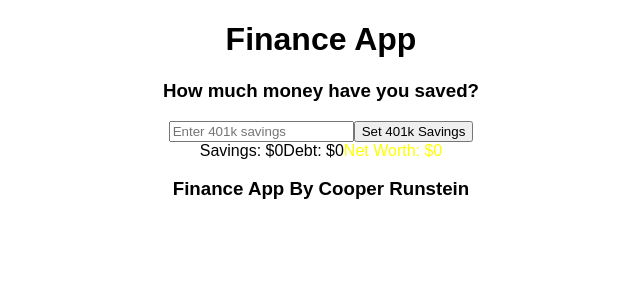
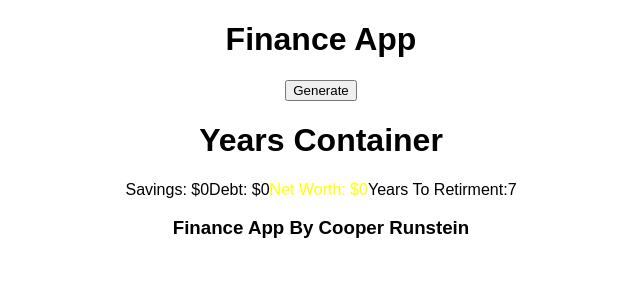
Before and after one commit to Cooper-Runstein/React-Personal-Finance-App, a React (Create React App) app: page / in a window 1280 px wide. Shown: the top 300 px of the page, without its empty margins (319-959 px from the left). Built offline with nearby package versions, Linux system fonts and the light colour scheme.

Commit message:
Seperated Starting form and main app

```diff
--- a/src/App.js
+++ b/src/App.js
@@ -4,7 +4,7 @@ import './css/display.css';
 import Header from './Components/Header';
 import Footer from './Components/Footer';
 import Counter from './Components/Counter';
-import StartingForm from './Components/StartingForm';
+// import StartingForm from './Components/StartingForm';
 import YearsContainer from './Components/YearsContainer';
 
 
@@ -19,7 +19,7 @@ class App extends Component {
         Debt: 0,
         pendingDebt: '',
         pendingRetirment: '',
-        Retirment: '',
+        Retirment: 2025,
       },
       date: new Date().getFullYear(),
       years: [
@@ -29,74 +29,10 @@ class App extends Component {
     }
   }
 
-  //==========================
-  //==========================
-  //====INITIAL FORM =========
-  //==========================
-  //==========================
 
-  updatePendingStartValue = (e, k)=>{
-    e.preventDefault();
-    this.setState({
-      startingValues: {
-        ...this.state.startingValues,
-        [k]: parseFloat(e.target.value)
-      }
-    })
+  getInitialInputs = (values)=>{
+    return values;
   }
-
-  updatePendingSavings = (e)=>{
-    this.updatePendingStartValue(e, "pendingSavings")
-  }
-  updatePendingDebt = (e)=>{
-    this.updatePendingStartValue(e, "pendingDebt")
-  }
-  updatePendingRetirment = (e)=>{
-    this.updatePendingStartValue(e, "pendingRetirment")
-  }
-
-  savePendingStartValue = (e, k) =>{
-    e.preventDefault();
-    let newValue = this.state.startingValues["pending" + k];
-    const renderYearsContainer = () =>{
-      document.getElementById("starting-form").style.display = "none";
-      document.getElementById("years-container").style.display = "block";
-      window.setTimeout(this.generateYears, 500);
-    }
-    const newStartingFormValue = () =>{
-      if (this.state.startingValues.startFormStatus !== 2){
-        return this.state.startingValues.startFormStatus + 1 ;
-      }
-      else{
-        renderYearsContainer();
-        return 0;
-      }
-    }
-    this.setState({
-      startingValues: {
-        ...this.state.startingValues,
-        [k]: newValue,
-        ["pending" + k]: 0,
-        startFormStatus: newStartingFormValue()
-      }
-    })
-    document.getElementById("starting-form").reset();
-
-  }
-
-  savePendingSavings = (e) =>{
-    this.savePendingStartValue(e, "Savings")
-  }
-
-  savePendingDebt = (e) =>{
-    this.savePendingStartValue(e, "Debt")
-  }
-
-  savePendingRetirment = (e) =>{
-    this.savePendingStartValue(e, "Retirment")
-
-  }
-
 
 
   //==========================
@@ -116,7 +52,8 @@ class App extends Component {
     return rows;
   }
 
-  generateYears = () =>{
+  generateYears = (e) =>{
+    e.preventDefault()
     const years = [];
     let numYears = this.getNumberOfRows(this.state.startingValues.Retirment)
     for (let i = 0; i < numYears; i++){
@@ -174,7 +111,7 @@ class App extends Component {
         })
       }
       console.log(years[0])
-    years[0].savings[0].retirment_savings[0]['401k'] = this.state.startingValues.Savings;
+    // years[0].savings[0].retirment_savings[0]['401k'] = this.state.startingValues.Savings;
 
     this.setState({
       years: years
@@ -186,15 +123,10 @@ class App extends Component {
     return (
       <div className="App">
         <Header />
-        <StartingForm
-          startingValues = {this.state.startingValues}
-          updatePendingSavings ={this.updatePendingSavings}
-          updatePendingDebt = {this.updatePendingDebt}
-          updatePendingRetirment = {this.updatePendingRetirment}
-          savePendingSavings = {this.savePendingSavings}
-          savePendingDebt = {this.savePendingDebt}
-          savePendingRetirment = {this.savePendingRetirment}
-          />
+        {/* <StartingForm
+          getInitialInputs = {this.getInitialInputs.bind(this)}
+          /> */}
+          <button onClick={this.generateYears}>Generate</button>
         <YearsContainer
           retirmentYear = {this.state.startingValues.Retirment}
           startingDebt = {this.state.startingValues.Debt}
--- a/src/Components/StartingForm.js
+++ b/src/Components/StartingForm.js
@@ -1,73 +1,140 @@
 import React from 'react';
 import PropTypes from 'prop-types'
 
-const StartingForm = (props) =>{
-    const formInfo = [
+import Input from './Input.js';
 
-        {
-        title: "How much money have you saved?",
-        forms: [
-            {
-                name: "Set 401k Savings",
-                description: "If you have a 401k or similar account, enter it here",
-                placeholder: "Enter 401k savings",
-                value: props.startingValues.pendingSavings,
-                onChange: props.updatePendingSavings,
-                onClick: props.savePendingSavings
+export default class StartingForm extends React.Component{
+    constructor(props){
+        super(props)
+        this.state = {
+            formStatus: 0,
+            formInfo: [
+                {
+                    title: "Savings",
+
+                }
+            ],
+
+
+            startingValues: {
+                income: {
+
+                },
+                savings: {
+
+                },
+                expenses:{
+
+                },
+                debts:{
+
+                }
             }
 
-        ]
+        }
+    }
 
-    },
-    {
-        title: "How much money do you owe?",
-        forms: [
-            {
-                name: "Set Debt",
-                placeholder: "Enter Starting Debt",
-                value: props.startingValues.pendingDebt,
-                onChange: props.updatePendingDebt,
-                onClick: props.savePendingDebt
-            }
+    changePendingValueAt(e, i){
+        e.preventDefault();
 
-        ]
+  // updatePendingStartValue = (e, k)=>{
+  //   e.preventDefault();
+  //   this.setState({
+  //     startingValues: {
+  //       ...this.state.startingValues,
+  //       [k]: parseFloat(e.target.value)
+  //     }
+  //   })
+  // }
+    }
 
-    },
-    {
-        title: "When do you plan to retire?",
-        forms:[
-            {
-                name: "Set Retirment Year",
-                placeholder: "Enter Retirment Year",
-                value: props.startingValues.pendingRetirment,
-                onChange: props.updatePendingRetirment,
-                onClick: props.savePendingRetirment
-            }
-        ]
-
-    }]
-
+   render() {
     return(
         <div>
-            <form id="starting-form">
-            <h3>{formInfo[props.startingValues.startFormStatus].title}</h3>
-                <input
-                    placeholder= {formInfo[props.startingValues.startFormStatus].forms[0].placeholder}
-                    value= {formInfo[props.startingValues.startFormStatus].forms[0].value}
-                    onChange = {formInfo[props.startingValues.startFormStatus].forms[0].onChange}
-                >
-                </input>
-                <button
-                onClick= {formInfo[props.startingValues.startFormStatus].forms[0].onClick}
-                >{formInfo[props.startingValues.startFormStatus].forms[0].name}
-                </button>
-            </form>
+            <h3>{this.state.formInfo[this.state.formStatus].title}</h3>
+            {this.state.formInfo[this.state.formStatus].forms.map((form, i)=>{
+                <Input
+                    key={i}
+                    form= {form}
+                />
+            })}
+            <button
+            onClick= {this.props.getInitialInputs(this.state.startingValues)}
+            id="submitStartingValues"
+            ></button>
         </div>
-    )
+    );
+}
 }
 
 StartingForm.propTypes = {
-    updatePendingSavings: PropTypes.func.isRequired,
-    startingValues: PropTypes.object.isRequired
+    getInitialInputs: PropTypes.func.isRequired,
 }
-export default StartingForm;
+
+ //==========================
+  //==========================
+  //====INITIAL FORM =========
+  //==========================
+  //==========================
+
+  // updatePendingStartValue = (e, k)=>{
+  //   e.preventDefault();
+  //   this.setState({
+  //     startingValues: {
+  //       ...this.state.startingValues,
+  //       [k]: parseFloat(e.target.value)
+  //     }
+  //   })
+  // }
+
+  // updatePendingSavings = (e)=>{
+  //   this.updatePendingStartValue(e, "pendingSavings")
+  // }
+  // updatePendingDebt = (e)=>{
+  //   this.updatePendingStartValue(e, "pendingDebt")
+  // }
+  // updatePendingRetirment = (e)=>{
+  //   this.updatePendingStartValue(e, "pendingRetirment")
+  // }
+
+  // savePendingStartValue = (e, k) =>{
+  //   e.preventDefault();
+  //   let newValue = this.state.startingValues["pending" + k];
+  //   const renderYearsContainer = () =>{
+  //     document.getElementById("starting-form").style.display = "none";
+  //     document.getElementById("years-container").style.display = "block";
+  //     window.setTimeout(this.generateYears, 500);
+  //   }
+  //   const newStartingFormValue = () =>{
+  //     if (this.state.startingValues.startFormStatus !== 2){
+  //       return this.state.startingValues.startFormStatus + 1 ;
+  //     }
+  //     else{
+  //       renderYearsContainer();
+  //       return 0;
+  //     }
+  //   }
+  //   this.setState({
+  //     startingValues: {
+  //       ...this.state.startingValues,
+  //       [k]: newValue,
+  //       ["pending" + k]: 0,
+  //       startFormStatus: newStartingFormValue()
+  //     }
+  //   })
+  //   document.getElementById("starting-form").reset();
+
+  // }
+
+  // savePendingSavings = (e) =>{
+  //   this.savePendingStartValue(e, "Savings")
+  // }
+
+  // savePendingDebt = (e) =>{
+  //   this.savePendingStartValue(e, "Debt")
+  // }
+
+  // savePendingRetirment = (e) =>{
+  //   this.savePendingStartValue(e, "Retirment")
+
+  // }
--- a/src/css/display.css
+++ b/src/css/display.css
@@ -1,3 +1,6 @@
 #years-container{
+    display: block;
+}
+#submitStartingValues{
     display: none;
 }
```
Also changed, not shown: src/Components/Input.js (added), 1 other file (tests, documents, lock files or other folders).
